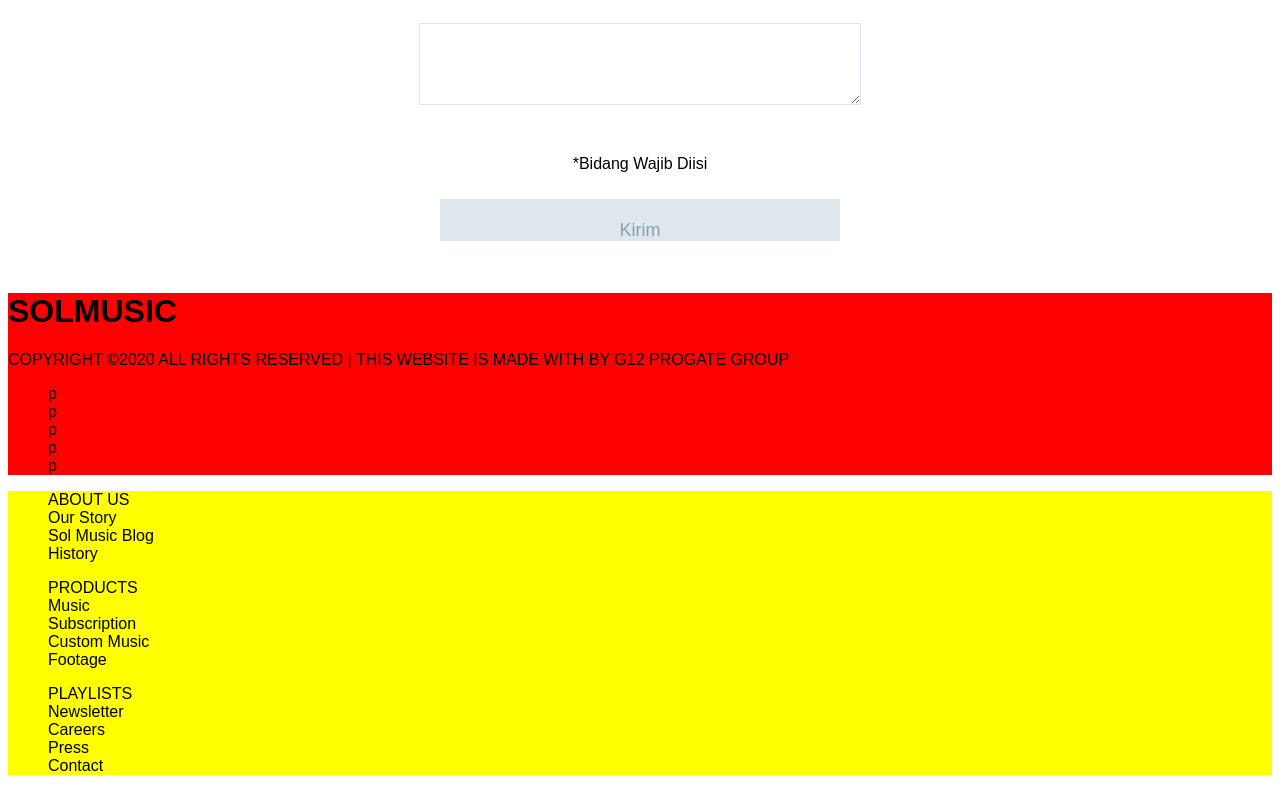
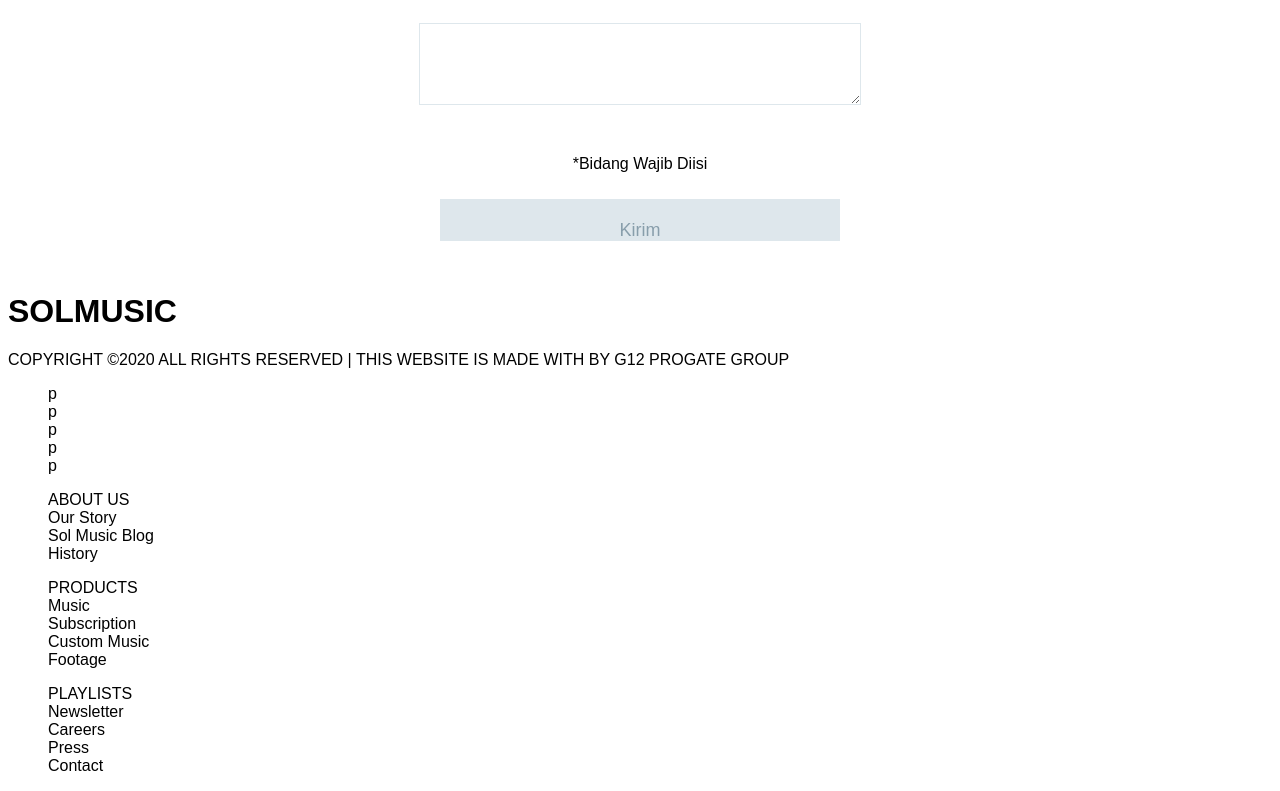
Before and after one commit to bartan29/CEB-G12, a plain HTML site: page index.html in a window 1280 px wide. Shown: the part 633-1424 px from the top of the page. Drawn offline with Linux system fonts and the light colour scheme.

Commit message:
Update stylesheet.css

```diff
--- a/stylesheet.css
+++ b/stylesheet.css
@@ -119,11 +119,11 @@ a {
     font-family: "Montserrat", sans-serif;
 }
 
-.kanan {
+.inline-block kanan {
     background-color: yellow;
 }
 
-.kiri {
+.inline-block kiri {
     background-color: red;
 }
 
```
